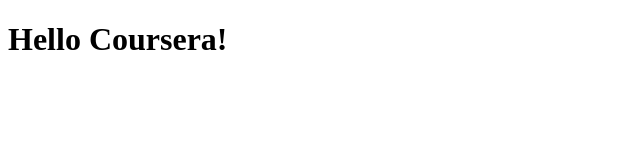
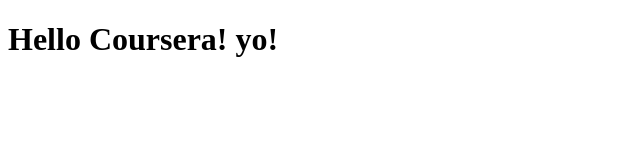
Before and after one commit to munnangi/coursera-test, a plain HTML site: page site/index.html in a window 1280 px wide. Shown: the full height of the page, 0-640 px from the left. Drawn offline with Linux system fonts and the light colour scheme.

Commit message:
my first page

```diff
--- a/site/index.html
+++ b/site/index.html
@@ -5,7 +5,7 @@
 </head>
 <body>
 <h1>
-       Hello Coursera!
+       Hello Coursera! yo!
 </h1>
 </body>
 </html>
```
